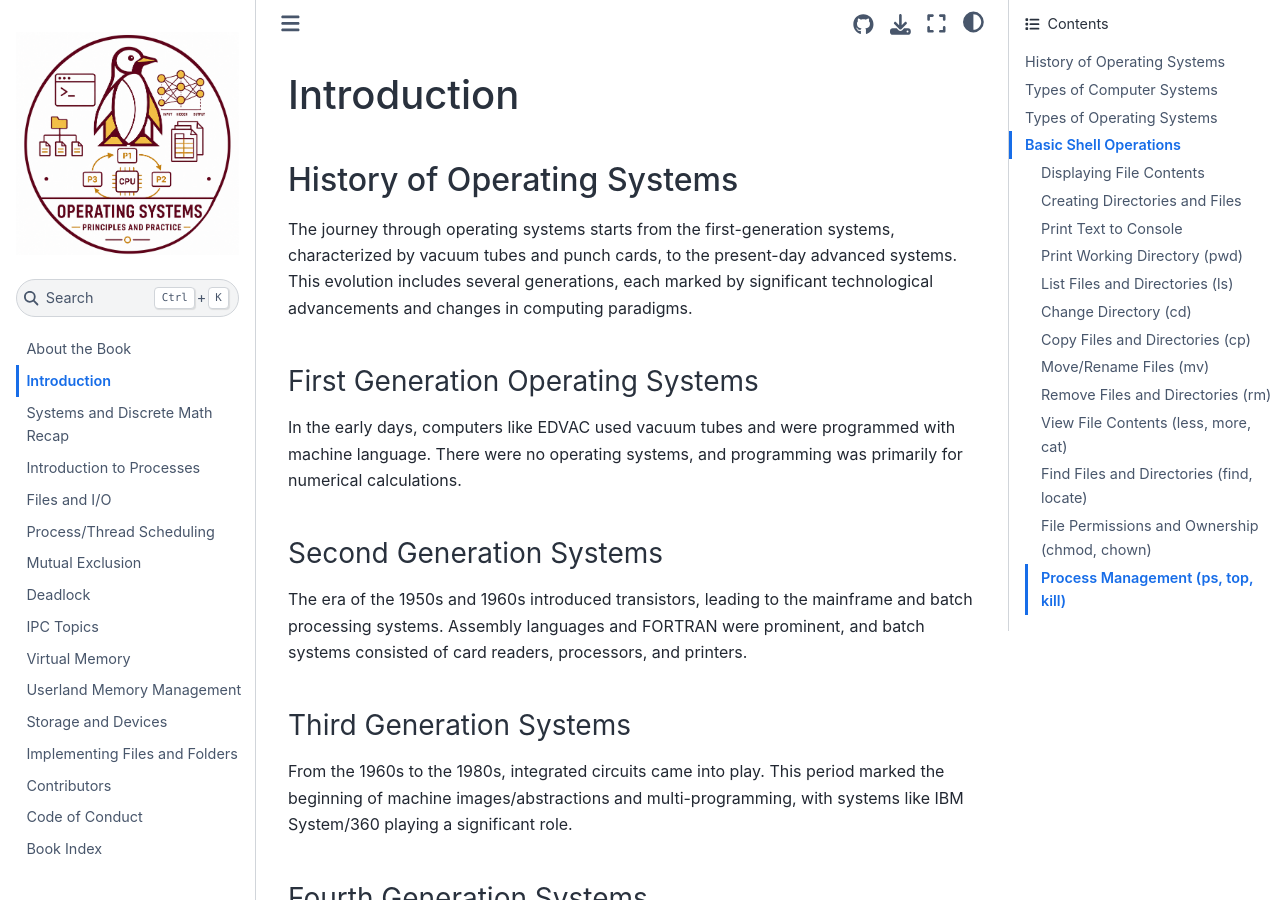
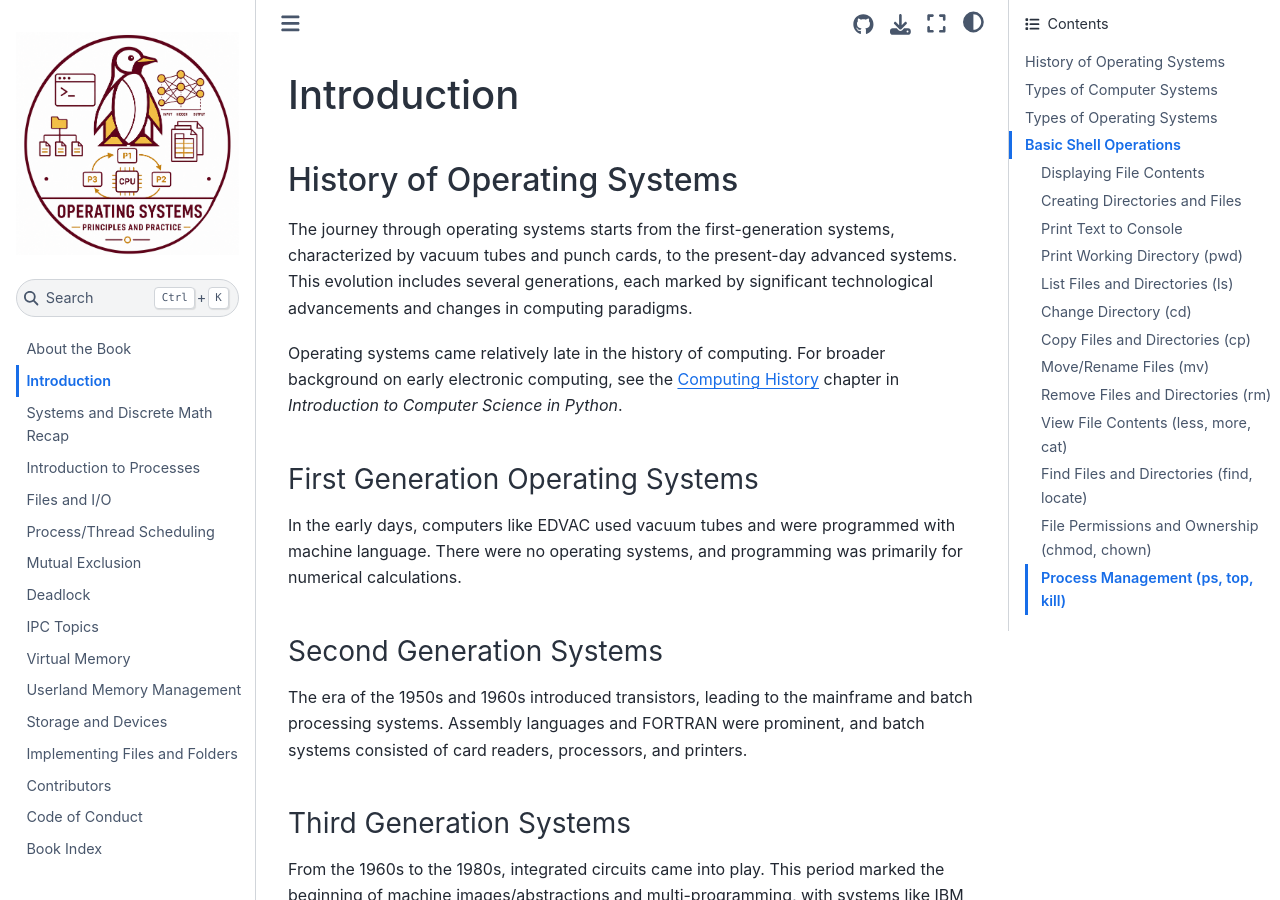
Before and after one commit to LoyolaChicagoBooks/operatingsystems, a Sphinx documentation site: the page built from source/introduction.rst, in a window 1280 px wide and 900 px high. Built offline with Sphinx 7.4.7 and the Sphinx Book theme 1.1.4, drawn with Linux system fonts in a browser that asks for light colours.

Commit message:
Link to computing history overview

```diff
--- a/source/introduction.rst
+++ b/source/introduction.rst
@@ -13,6 +13,11 @@ History of Operating Systems
    pair: operating systems; generations
 
 The journey through operating systems starts from the first-generation systems, characterized by vacuum tubes and punch cards, to the present-day advanced systems. This evolution includes several generations, each marked by significant technological advancements and changes in computing paradigms.
+
+Operating systems came relatively late in the history of computing.
+For broader background on early electronic computing, see the
+`Computing History <https://introcs-python.cs.luc.edu/computing_history/overview.html>`_
+chapter in *Introduction to Computer Science in Python*.
 
 .. _first_generation_systems:
 
```
